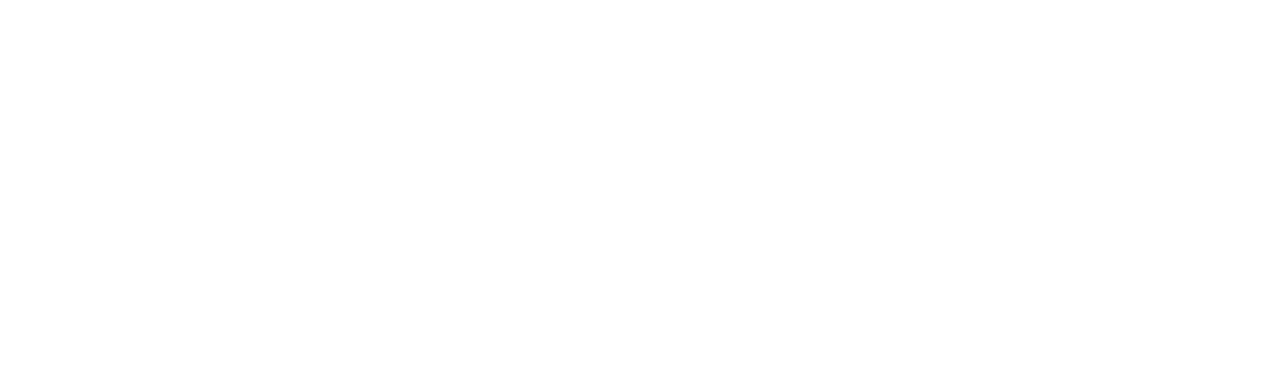
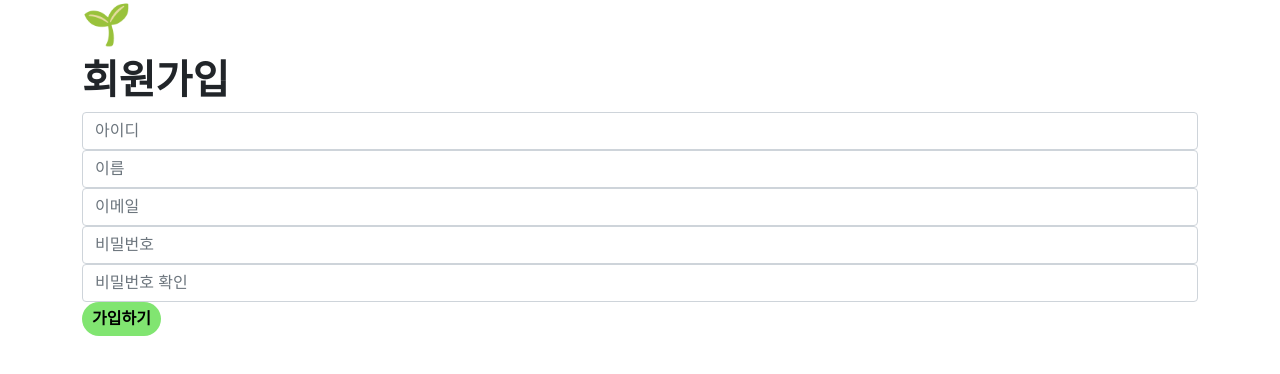
Before and after one commit to minkyung00/child-abuse-alarm, a Vue app in the folder FE/frontend/: page /register in a window 1280 px wide. Shown: the top 374 px of the page. Built offline with nearby package versions, Linux system fonts and the light colour scheme.

Commit message:
Style: Register 마크업

```diff
--- a/FE/frontend/src/router/index.js
+++ b/FE/frontend/src/router/index.js
@@ -1,6 +1,7 @@
 import Vue from "vue";
 import VueRouter from "vue-router";
-import HomeView from "../views/HomeView.vue";
+import HomeView from "@/views/HomeView.vue";
+import Register from "@/views/Register.vue"
 
 Vue.use(VueRouter);
 
@@ -11,14 +12,10 @@
     component: HomeView,
   },
   {
-    path: "/about",
-    name: "about",
-    // route level code-splitting
-    // this generates a separate chunk (about.[hash].js) for this route
-    // which is lazy-loaded when the route is visited.
-    component: () =>
-      import(/* webpackChunkName: "about" */ "../views/AboutView.vue"),
-  },
+    path: "/register",
+    name: "Register",
+    component: Register,
+  }
 ];
 
 const router = new VueRouter({
--- /dev/null
+++ b/FE/frontend/src/views/Register.vue
@@ -0,0 +1,44 @@
+<template>
+  <b-container>
+    <header>
+      <h1>🌱</h1>
+      <h1>회원가입</h1>
+    </header>
+
+    <form id="register-form">
+      <b-form-input id="register-id-input"
+                  type="text"
+                  placeholder="아이디"
+                  required/>
+      <b-form-input id="register-name-input"
+                  type="text"
+                  placeholder="이름"
+                  required/>
+      <b-form-input id="register-email-input"
+                  type="email"
+                  placeholder="이메일"
+                  required/>
+      <b-form-input id="register-password-input"
+                  type="password"
+                  placeholder="비밀번호"
+                  required/>
+      <b-form-input id="register-password-again-input"
+                  type="password"
+                  placeholder="비밀번호 확인"
+                  required/>
+      <button class="register-form-btn"
+              type="submit"
+      >가입하기</button>
+    </form>
+  </b-container>
+</template>
+
+<script>
+export default {
+  name: "Register",
+}
+</script>
+
+<style lang="css" scoped>
+
+</style>
```
